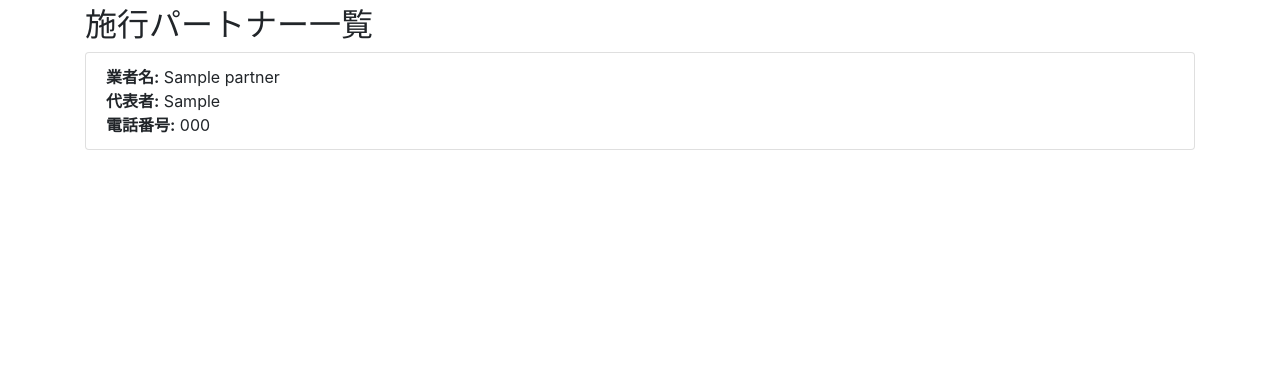
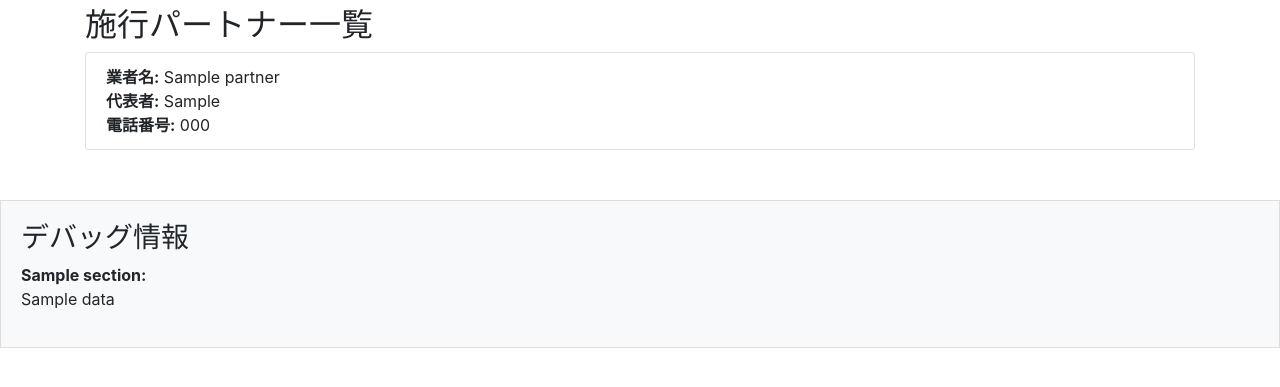
Before and after one commit to honjobunseki/jizen, a Flask app: template templates/user_page.html in a window 1280 px wide. Shown: the part 132-519 px from the top of the page. Run offline with Flask 3, Linux system fonts and the light colour scheme; tables that the repository leaves empty hold one stand-in row (values such as "Sample post"); the template is opened without the code that fills it: values that come from a table or form of the project are taken from there, most other values are stand-ins (such as "Sample title", 1, 10 or a date in 2020); some libraries are stand-ins or nearby versions.

Commit message:
Update user_page.html

```diff
--- a/templates/user_page.html
+++ b/templates/user_page.html
@@ -97,5 +97,25 @@
       </div>
     </div>
   </div>
+  <!-- user_page.htmlの内容の最後に追加 -->
+{% if debug_info %}
+    <div style="margin-top: 50px; padding: 20px; background: #f8f9fa; border: 1px solid #ddd;">
+        <h3>デバッグ情報</h3>
+        {% for section, data in debug_info.items() %}
+            <div style="margin-bottom: 15px;">
+                <strong>{{ section }}:</strong>
+                {% if data is mapping %}
+                    <ul>
+                    {% for key, value in data.items() %}
+                        <li>{{ key }}: {{ value }}</li>
+                    {% endfor %}
+                    </ul>
+                {% else %}
+                    <p>{{ data }}</p>
+                {% endif %}
+            </div>
+        {% endfor %}
+    </div>
+{% endif %}
 </body>
 </html>
```
